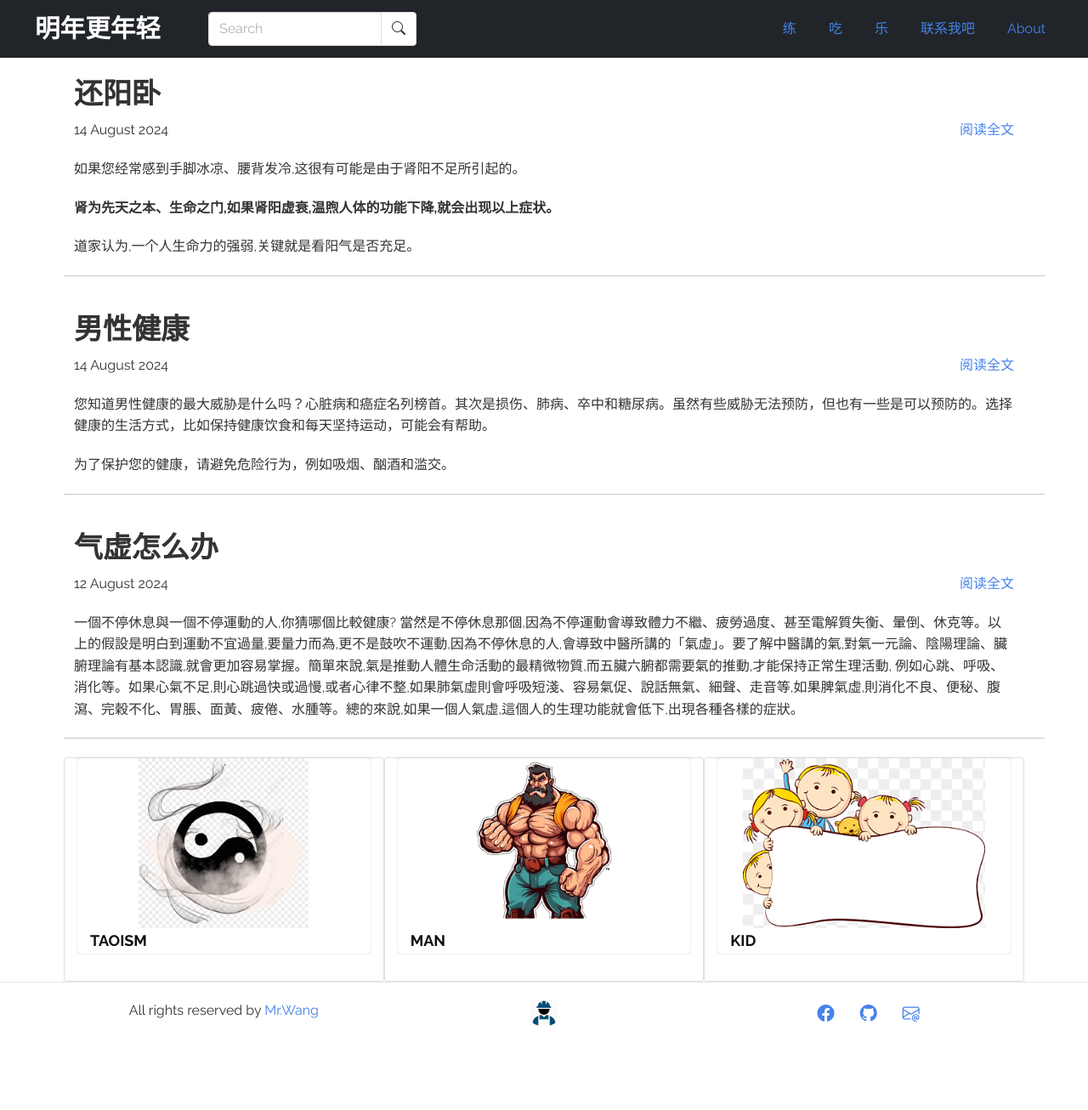
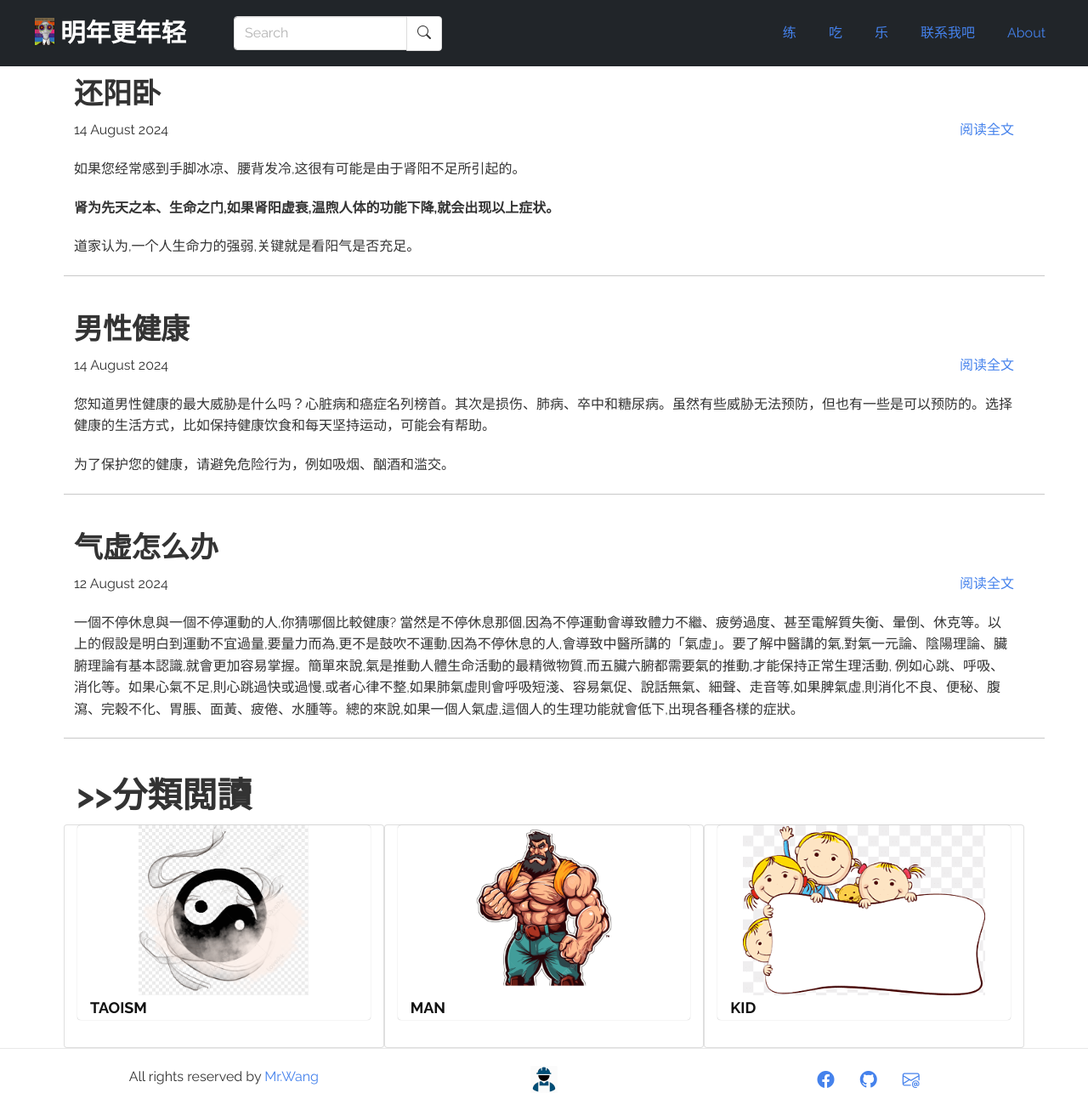
Before and after one commit to mason-mx/OpenCV-apps, a Jekyll site: the page built from index.html, in a window 1280 px wide and 1306 px high. Shown: the whole window at 85% size. Built offline with Jekyll 4.4.1, drawn with Linux system fonts in a browser that asks for light colours; nearby versions of some CDN libraries.

Commit message:
polished navbar

```diff
--- a/_includes/header.html
+++ b/_includes/header.html
@@ -1,19 +1,13 @@
 <header class="site-header fixed-top">
 <nav class="navbar navbar-expand-md navbar-dark bg-dark p-0">
   <div class="container-fluid">
-    <!-- Brand and toggle get grouped for better mobile display -->
-    <div class="navbar-header">
-      <button type="button" class="navbar-toggle collapsed" data-toggle="collapse" data-target="#bs-example-navbar-collapse-1" aria-expanded="false">
-        <span class="sr-only">Toggle navigation</span>
-        <span class="icon-bar"></span>
-        <span class="icon-bar"></span>
-        <span class="icon-bar"></span>
-      </button>
-      <a class="navbar-brand" href="{{site.baseurl}}/">{{site.title}}</a>
-    </div>
+    <a class="navbar-brand" href="{{site.baseurl}}/">
+      <img src="{{site.baseurl}}/images/base.jpg" alt="Logo" width="auto" height="32" class="d-inline-block align-text-top">
+      {{site.title}}
+    </a>
 
     <!-- Collect the nav links, forms, and other content for toggling -->
-    <div class="collapse navbar-collapse " id="bs-example-navbar-collapse-1">
+    <div class="collapse navbar-collapse" id="bs-example-navbar-collapse-1">
       <form class="navbar-form navbar-left">
         <div class="input-group">
           <input type="text" id="search-input" class="form-control" placeholder="Search">
--- a/index.html
+++ b/index.html
@@ -13,6 +13,7 @@ layout: index
       <hr>
     {% endfor %}
   </div>
+  <h1>>>分類閲讀</h1>
   <div id="categories" class="row">
     {% for category in site.categories %}
       {% capture category_name %}{{ category | first }}{% endcapture %}
```
